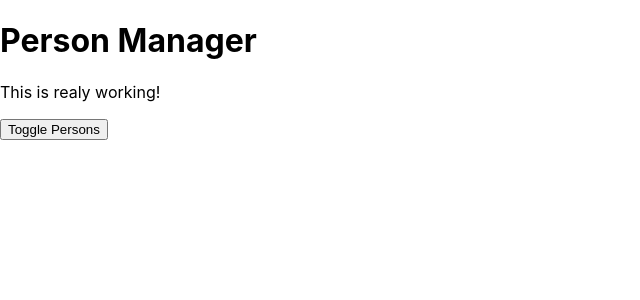
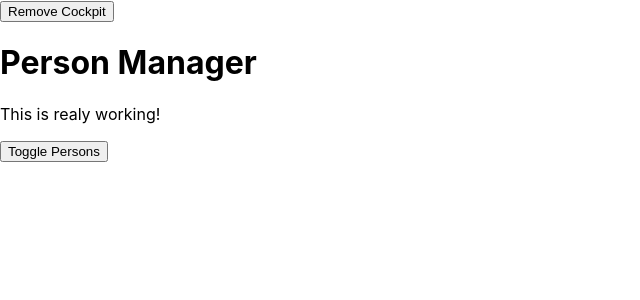
Before and after one commit to yros1/react-complete-guide, a React app: page / in a window 1280 px wide. Shown: the top 300 px of the page, without its empty margins (0-640 px from the left). Built offline with nearby package versions, Linux system fonts and the light colour scheme.

Commit message:
Cleaning up with Lifecycle Hooks & useEffect

```diff
--- a/src/components/Cockpit/Cockpit.js
+++ b/src/components/Cockpit/Cockpit.js
@@ -12,11 +12,22 @@
        // Http request...
        setTimeout(() => {
          alert('Saved data to cloud!');
-       }, 1000)
+       }, 1000);
+       // Anonymous function in return runs BEFORE the main useEffect function runs, but AFTER the (first) render cycle.
+       return () => {
+         console.log('[Cockpit.js cleanup work in useEffect]');
+       };
      }, []); // if pass an empty array then useEffect runs just once at first time. - This technic mimic
              // behaviour of componentDidAmount metchod.
+             // Also an empty array causes that Cleanup function runs when compoents gets destroyed
 
-     // useEffect(); - I can use it multilpy times for different data setup/update.
+     useEffect(() => {
+      console.log('[Cockpit.js 2nd useEffect]');
+      return () => {
+        console.log('[Cockpit.js cleanup work in 2nd useEffect]');
+      };
+     }); // Lack of second argument (like an empty array, or array with some values) causes that that
+         // Cleanup function runs at every update cycle.
 
      const assignedClasses = [];
      let btnClass = '';
--- a/src/components/Persons/Persons.js
+++ b/src/components/Persons/Persons.js
@@ -34,6 +34,12 @@
             console.log(snapshot)
       }
 
+      // Clean up class-based Component. etc from event listeners itp.
+      // This is a place where we write any code that needs to run right before when Compoment is removed.
+      componentWillUnmount(){
+            console.log('[Persons.js] componentWillUnmount');
+      }
+
       render() {
             console.log('[Persons.js] rendering...');
             return this.props.persons.map( ( person, index ) => {
--- a/src/containers/App.js
+++ b/src/containers/App.js
@@ -18,7 +18,8 @@
       { id: 'teswef', name: 'Stephanie', age: 26 }
     ],
     otherState: 'some other value',
-    showPersons: false
+    showPersons: false,
+    showCockpit: true
   }
 
   static getDerivedStateFromProps(props, state) {
@@ -37,7 +38,7 @@
     console.log('[App.js] componentDidMount');
   }
 
-  // this can be used for performence iprovements
+  // this can be used for performence iprovements/optimalizations
   shouldComponentUpdate(nextProps, nextState){
     console.log('[App.js] shouldComponentUpdate');
     return true;
@@ -96,11 +97,20 @@
     return (
         // This is not HTML! This is JSX
         <div className={classes.App}>
-          <Cockpit
+          <button onClick={() => {
+            this.setState({ showCockpit: false })
+            }}
+            >
+              Remove Cockpit
+          </button>
+          { this.state.showCockpit ? (
+            <Cockpit
             title = {this.props.appTitle}
             showPersons = {this.state.showPersons}
             persons = {this.state.persons}
             clicked = {this.togglePersonsHandler}/>
+          ) : null }
+
           {persons}
         </div>
     );
```
